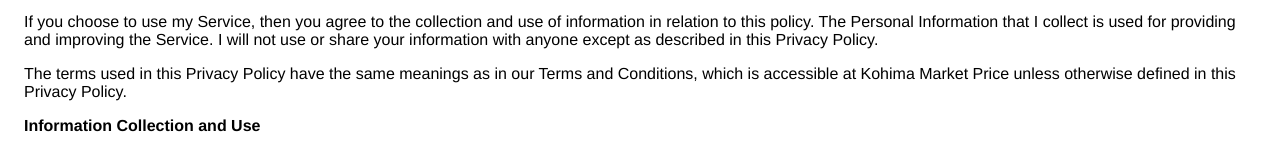
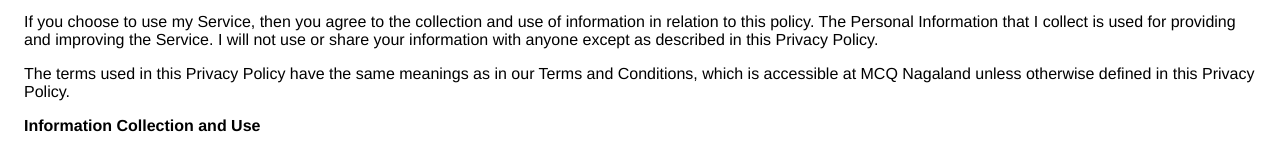
Before and after one commit to chenosebu/chenosebu.github.io, a plain HTML site: page index.html in a window 1280 px wide. Shown: the part 147-298 px from the top of the page. Drawn offline with Linux system fonts and the light colour scheme.

Commit message:
Update index.html

```diff
--- a/index.html
+++ b/index.html
@@ -16,7 +16,7 @@
                     the Service. I will not use or share your information with anyone except as described
                     in this Privacy Policy.
                   </p> <p>The terms used in this Privacy Policy have the same meanings as in our Terms and Conditions, which is
-                    accessible at Kohima Market Price unless otherwise defined in this Privacy Policy.
+                    accessible at MCQ Nagaland unless otherwise defined in this Privacy Policy.
                   </p> <p><strong>Information Collection and Use</strong></p> <p>For a better experience, while using our Service, I may require you to provide us with certain
                     personally identifiable information. The information that I request will be retained on your device and is not collected by me in any way.
                   </p> <p>The app does use third party services that may collect information used to identify you.</p> <div><p>Link to privacy policy of third party service providers used by the app</p> <ul><li><a href="https://www.google.com/policies/privacy/" target="_blank">Google Play Services</a></li><li><a href="https://support.google.com/admob/answer/6128543?hl=en" target="_blank">AdMob</a></li><li><a href="https://firebase.google.com/policies/analytics" target="_blank">Firebase Analytics</a></li><!----><!----><!----><!----><!----></ul></div> <p><strong>Log Data</strong></p> <p> I want to inform you that whenever you use my Service, in a case of
```
